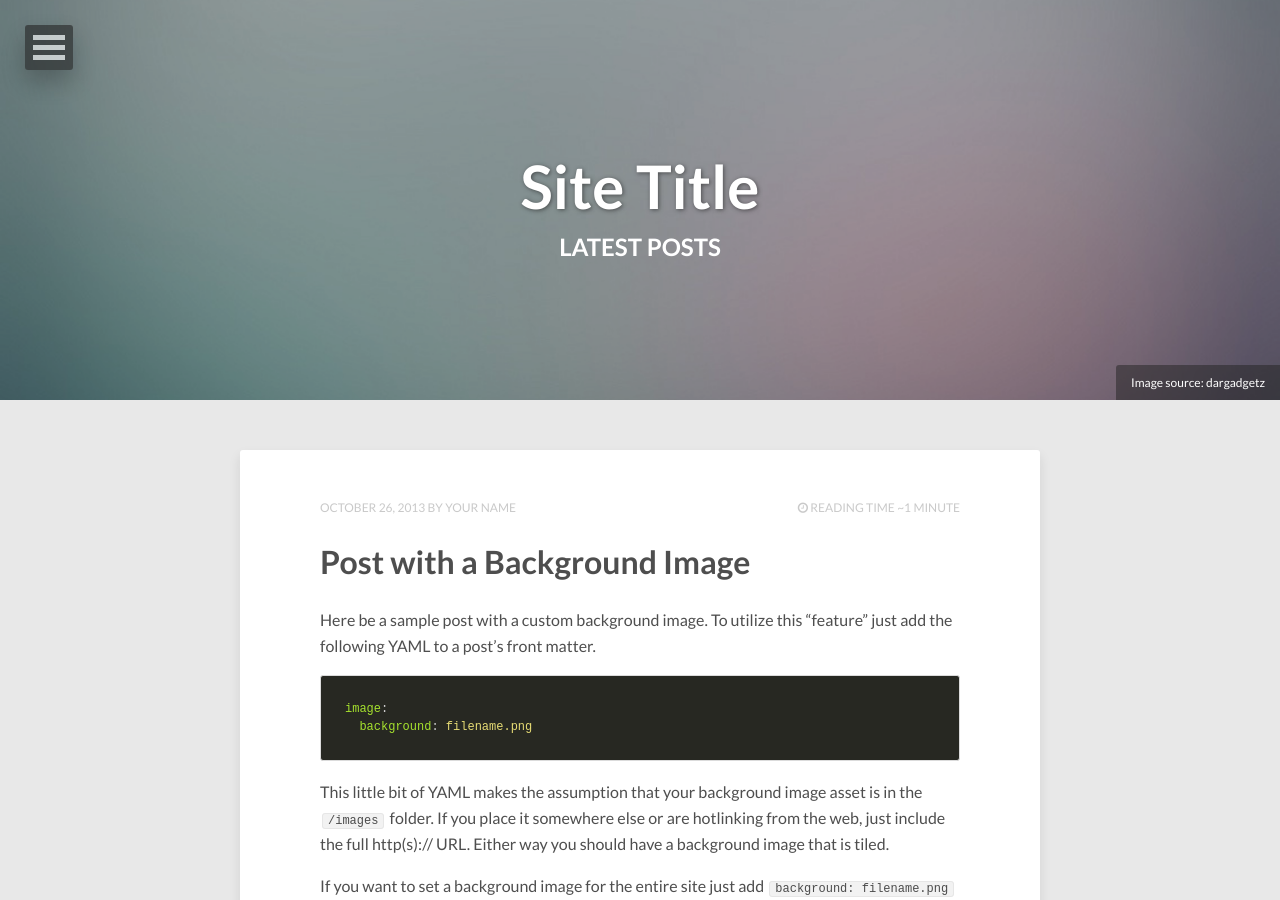
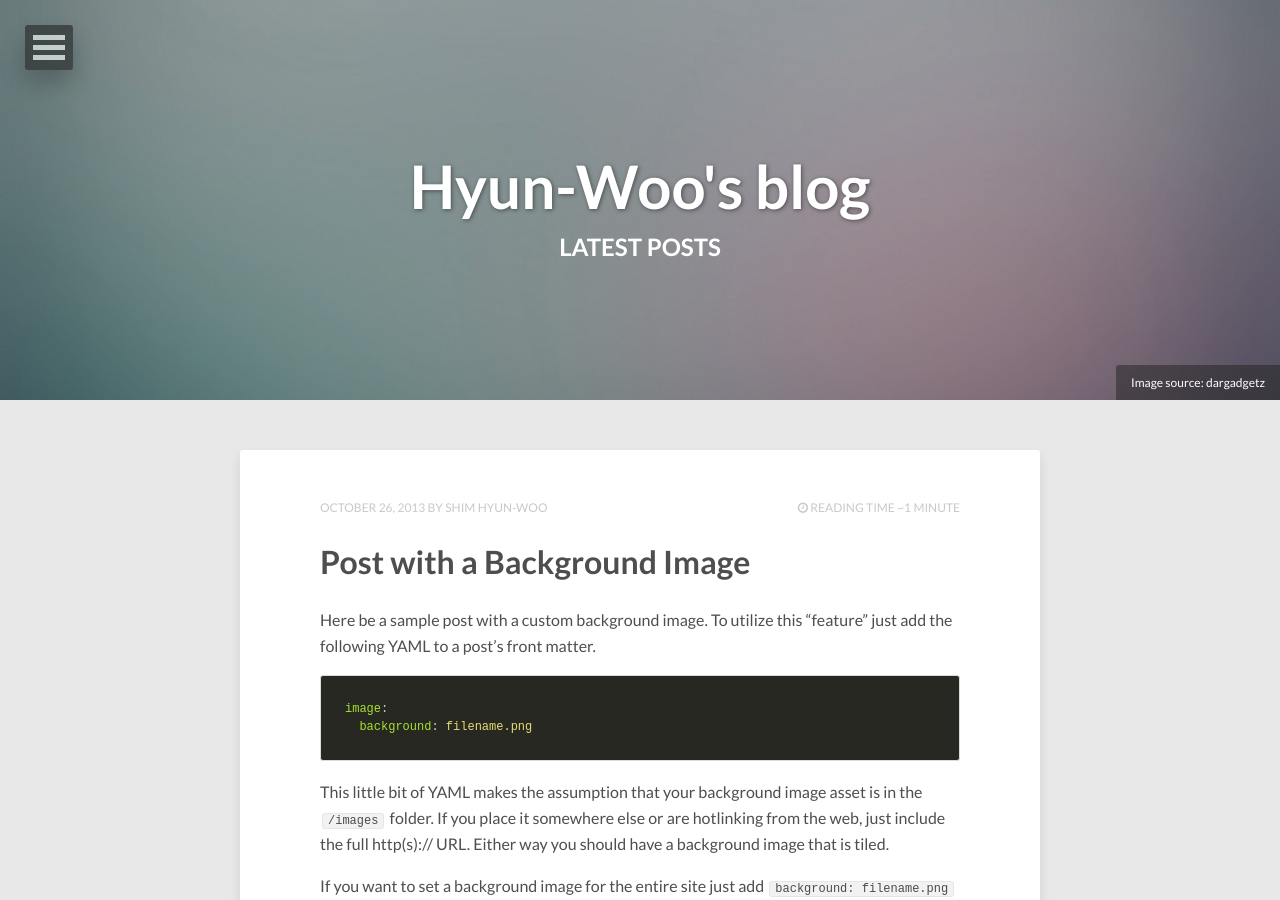
Before and after one commit to hwshim0810/hwshim0810.github.io, a Jekyll site: the page built from index.html, in a window 1280 px wide and 900 px high. Built offline with Jekyll 4.4.1, drawn with Linux system fonts in a browser that asks for light colours; nearby versions of some CDN libraries; the list of posts is cut into pages by our own code; some of the changed text lies outside the part shown.

Commit message:
'profile'

```diff
--- a/_config.yml
+++ b/_config.yml
@@ -1,5 +1,5 @@
-title:            Site Title
-description:      Describe your website here.
+title:            Hyun-Woo's blog
+description:      Hyun-Woo's blog
 disqus_shortname:
 reading_time:     true
 words_per_minute: 200
@@ -9,14 +9,14 @@ url:
 
 # Owner/author information
 owner:
-  name:           Your Name
+  name:           Shim Hyun-Woo
   avatar:         avatar.jpg
-  bio:            "Your bio goes here. It shouldn't be super long but a good sentence or two should suffice."
-  email:          you@email.com
+  bio:            "Step by step"
+  email:          hwshim8808@gmail.com
   # Social networking links used in footer. Update and remove as you like.
   twitter:
   facebook:
-  github:
+  github:         "https://github.com/hwshim0810"
   stackexchange:
   linkedin:
   instagram:
```
Also changed, not shown: images/avatar.jpg, images/t_avatar.jpg (added).
